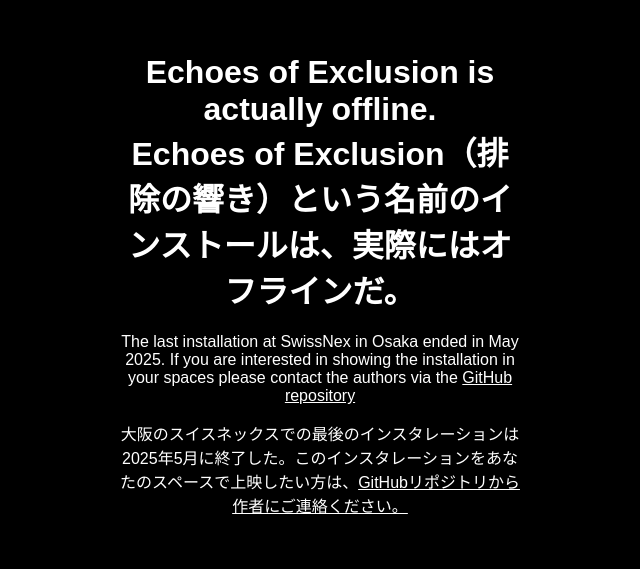
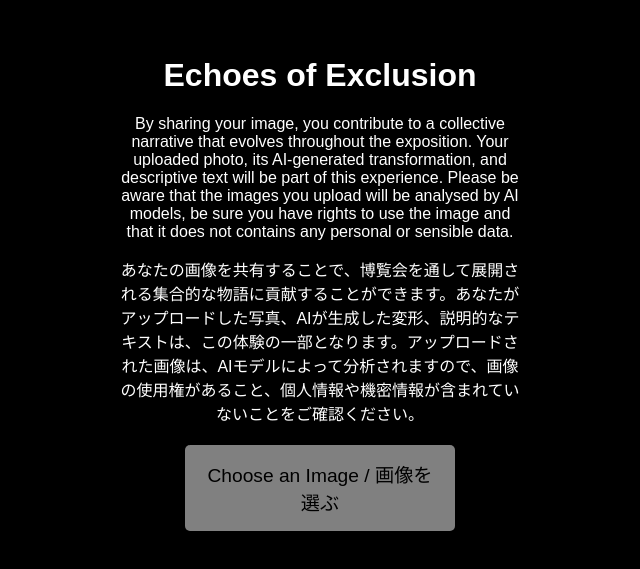
Before and after one commit to zumatt/maind-echoes-of-exclusion, a Next.js app: page / in a window 1280 px wide. Shown: the part 117-686 px from the top of the page, without its empty margins (320-960 px from the left). Built offline with nearby package versions, Linux system fonts and the light colour scheme.

Commit message:
Update form.tsx

```diff
--- a/app/components/form.tsx
+++ b/app/components/form.tsx
@@ -1,6 +1,6 @@
 import { useState } from 'react';
 
-const installationOnline = false;
+const installationOnline = true;
 
 export default function UploadForm() {
   const [file, setFile] = useState<File | null>(null);
```
